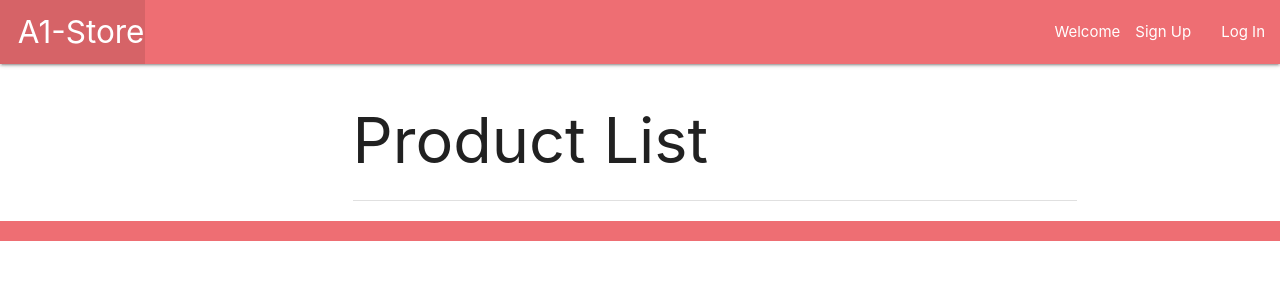
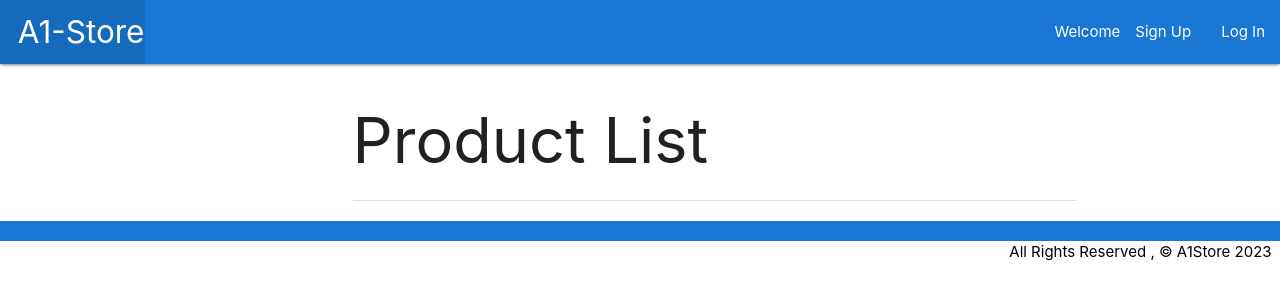
Before and after one commit to AK-Musse/A1Store, a Django app: page / in a window 1280 px wide. Shown: the top 300 px of the page. Run offline with Django 4.2, Linux system fonts and the light colour scheme; data that the repository does not hold is empty.

Commit message:
update style

```diff
--- a/main_app/static/css/style.css
+++ b/main_app/static/css/style.css
@@ -1,3 +1,3 @@
-.sarb{
-
+.footer {
+    color: black;
 }
--- a/main_app/templates/base.html
+++ b/main_app/templates/base.html
@@ -13,7 +13,7 @@
 </head>
 <body>
     <header class="navbar-fixed">
-        <nav>
+        <nav class="nav blue darken-2">
             <div class="nav-wrapper">
                 <ul>
                     <li><a href="/" class="left brand-logo">&nbsp;&nbsp;A1-Store </a></li>
@@ -56,8 +56,8 @@
           </div>
 
     </main>
-  	<footer class="page-footer">
-       <div class="right">All Rights Reserved, &copy;  &nbsp;</div>
+  	<footer class="page-footer blue darken-2">
+       <div class="right footer">All Rights Reserved , &copy; A1Store 2023 &nbsp;</div>
     </footer>
 </body>
 </html>
```
Also changed, not shown: main_app/migrations/0001_initial.py.
